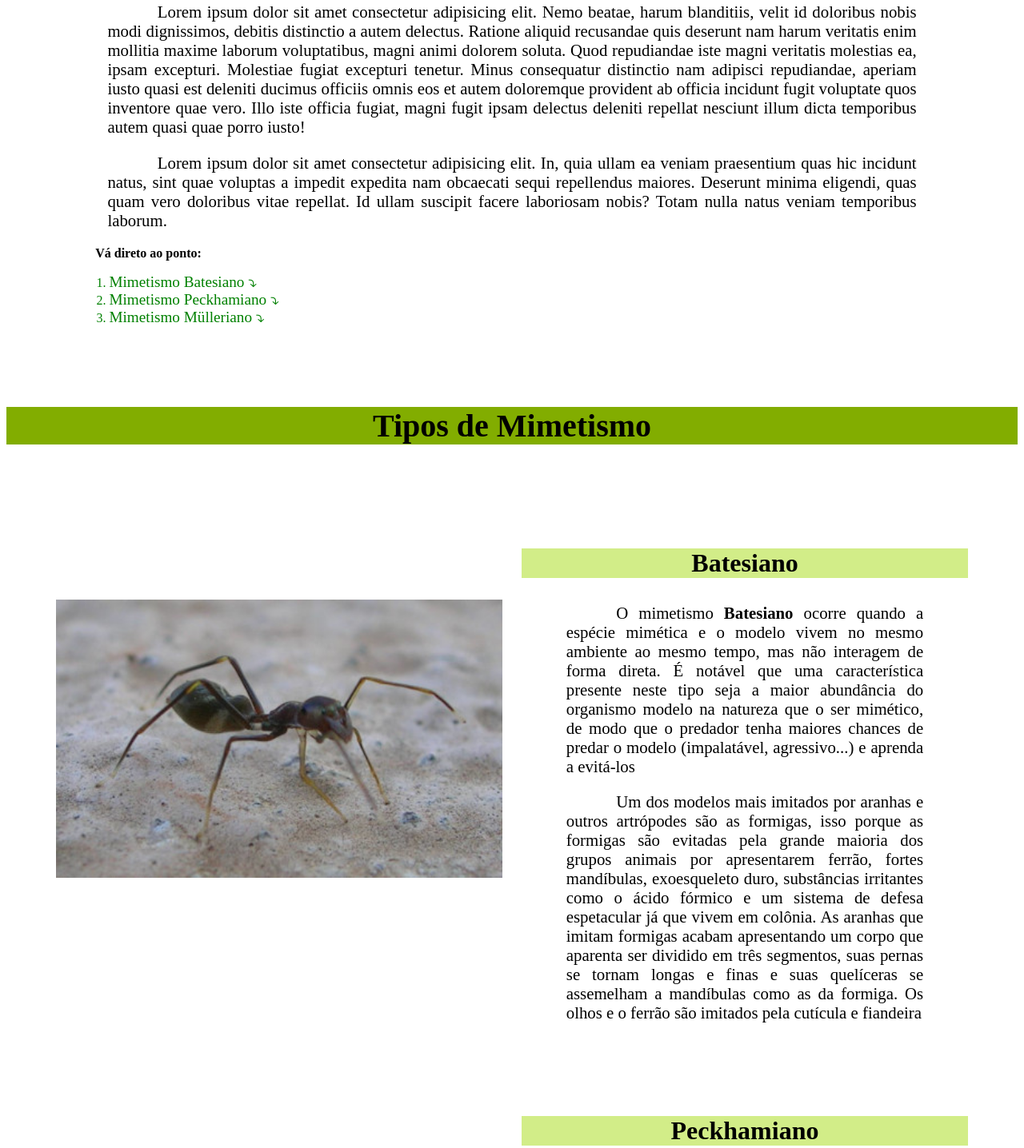
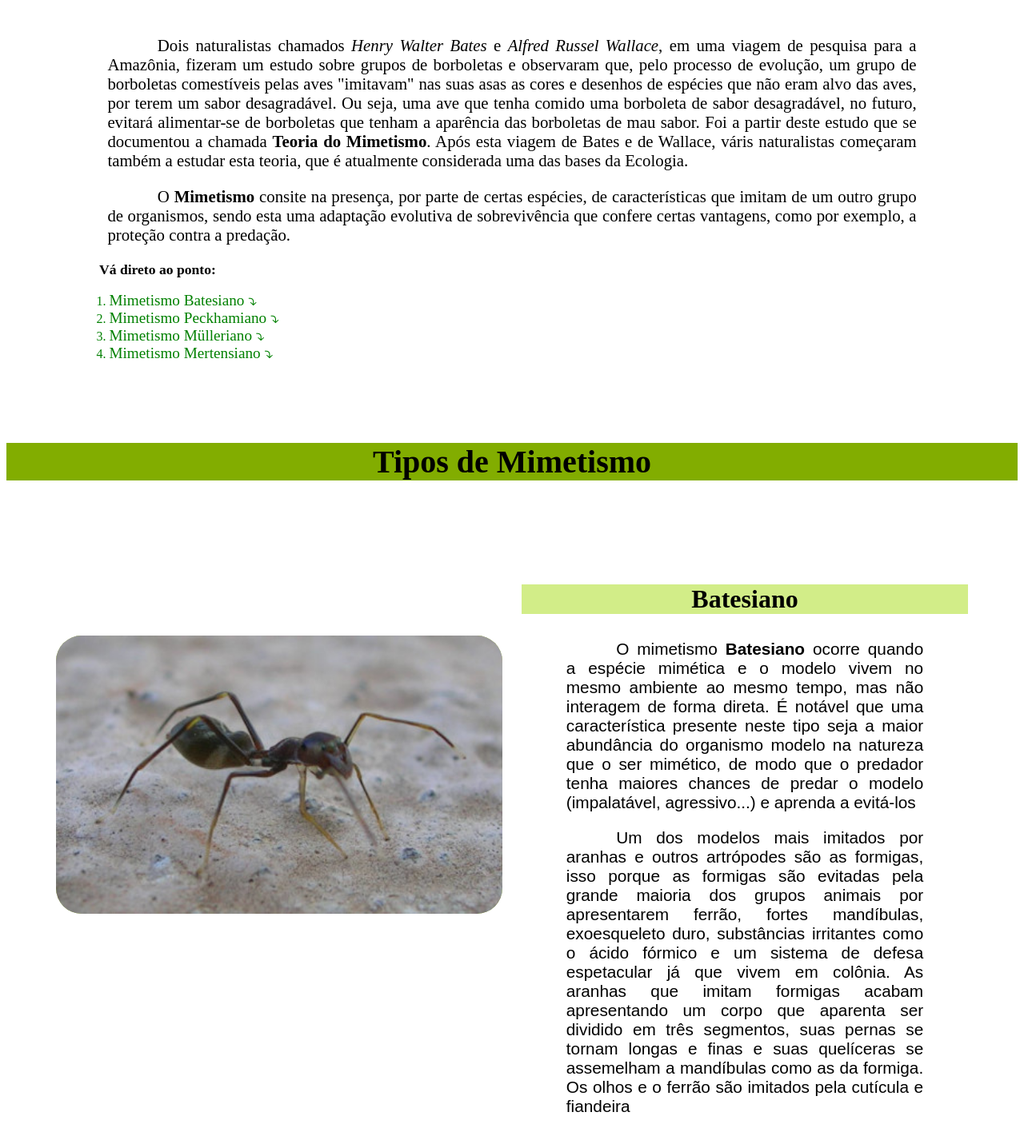
Before and after one commit to Samirjc/ProjetoFrontEnd, a plain HTML site: page mimetismo.html in a window 1280 px wide. Shown: the part 1076-2512 px from the top of the page at 80% size. Drawn offline with Linux system fonts and the light colour scheme.

Commit message:
Atualização conteúdo

```diff
--- a/css/estilo-conteudo.css
+++ b/css/estilo-mimetismo.css
@@ -23,7 +23,7 @@ h3{
 
 #ponto{
     margin-left: 5%;
-    font-size: 100%;
+    font-size: 110%;
 }
 
 p{
@@ -38,13 +38,25 @@ p{
     margin-left: 10%;
     margin-right: 10%;
 }
+
+.apresentacao1{
+    font-size: 1.3em;
+    margin-left: 10%;
+    margin-right: 10%;
+    margin-top: 5%;
+}
+
 .definicao{
     font-size: 1.3em;
+    font-family: Arial;
+    font-weight: normal;
 }
 
 .foto{
     margin-top: 10em;
     width: 100%;
+    border-radius: 2rem;
+    background-color:#82ad00c5 ;
 }
 
 #topo{
@@ -65,6 +77,7 @@ a{
 .link{
     color: green;
     text-decoration: none;
+    font-size: 1em;
 }
 .link:visited{
     color: green;
--- a/mimetismo.html
+++ b/mimetismo.html
@@ -8,7 +8,7 @@
     <title>Mimetismo</title>
     <link rel="stylesheet" href="css/bootstrap-grid.min.css">
     <link rel="stylesheet" href="css/style.css">
-    <link rel="stylesheet" href="css/estilo-conteudo.css">
+    <link rel="stylesheet" href="css/estilo-mimetismo.css">
 </head>
 <body>
     <header>
@@ -27,26 +27,27 @@
 
     <img class="foto" id="topo" src="img/mimetismo.jpg" alt="louva-a-deus">
 
-    <p class="apresentacao">Lorem ipsum dolor sit amet consectetur adipisicing elit. Nemo beatae, harum blanditiis, velit id doloribus nobis modi dignissimos, debitis distinctio a autem delectus. Ratione aliquid recusandae quis deserunt nam harum veritatis enim mollitia maxime laborum voluptatibus, magni animi dolorem soluta. Quod repudiandae iste magni veritatis molestias ea, ipsam excepturi. Molestiae fugiat excepturi tenetur. Minus consequatur distinctio nam adipisci repudiandae, aperiam iusto quasi est deleniti ducimus officiis omnis eos et autem doloremque provident ab officia incidunt fugit voluptate quos inventore quae vero. Illo iste officia fugiat, magni fugit ipsam delectus deleniti repellat nesciunt illum dicta temporibus autem quasi quae porro iusto!
+    <p class="apresentacao1"> Dois naturalistas chamados <i>Henry Walter Bates</i> e <i>Alfred Russel Wallace</i>, em uma viagem de pesquisa para a Amazônia, fizeram um estudo sobre grupos de borboletas e observaram que, pelo processo de evolução, um grupo de borboletas comestíveis pelas aves "imitavam" nas suas asas as cores e desenhos de espécies que não eram alvo das aves, por terem um sabor desagradável. Ou seja, uma ave que tenha comido uma borboleta de sabor desagradável, no futuro, evitará alimentar-se de borboletas que tenham a aparência das borboletas de mau sabor. Foi a partir deste estudo que se documentou a chamada <strong>Teoria do Mimetismo</strong>. Após esta viagem de Bates e de Wallace, váris naturalistas começaram também a estudar esta teoria, que é atualmente considerada uma das bases da Ecologia.
         </p>
-        <p class="apresentacao">Lorem ipsum dolor sit amet consectetur adipisicing elit. In, quia ullam ea veniam praesentium quas hic incidunt natus, sint quae voluptas a impedit expedita nam obcaecati sequi repellendus maiores. Deserunt minima eligendi, quas quam vero doloribus vitae repellat. Id ullam suscipit facere laboriosam nobis? Totam nulla natus veniam temporibus laborum.</p>
+        <p class="apresentacao">O <strong>Mimetismo</strong> consite na presença, por parte de certas espécies, de características que imitam de um outro grupo de organismos, sendo esta uma adaptação evolutiva de sobrevivência que confere certas vantagens, como por exemplo, a proteção contra a predação.</p>
 
         <p id="ponto"><strong>Vá direto ao ponto:</strong></p>
         <ol>
             <li class="link"><a href="#batesiano">Mimetismo Batesiano &#10549;</a></li>
             <li class="link"><a href="#peckhamiano">Mimetismo Peckhamiano &#10549;</a></li>
             <li class="link"><a href="#mulleriano">Mimetismo Mülleriano &#10549;</a></li>
+            <li class="link"><a href="#mertensiano">Mimetismo Mertensiano &#10549;</a></li>
         </ol>
 
         <h2>Tipos de Mimetismo</h2>
 
         <div class="container">
             <section class="row">
-                <div class="col">
+                <div class="col-sm">
                     <img class="foto" src="img/Ant_Mimic_Spider-Pp.jpg" alt="formiga">
                 </div>
 
-                <div class="col">
+                <div class="col-sm">
                     <h3 id="batesiano">Batesiano</h3>
                     <p class="definicao">O mimetismo <strong>Batesiano</strong> ocorre quando a espécie mimética e o modelo vivem no mesmo ambiente ao mesmo tempo, mas não interagem de forma direta. É notável que uma característica presente neste tipo seja a maior abundância do organismo modelo na natureza que o ser mimético, de modo que o predador tenha maiores chances de predar o modelo (impalatável, agressivo...) e aprenda a evitá-los
                      </p>
@@ -71,16 +72,30 @@
                 </div>
             </section>
             <section class="row">
-                <div class="col">
-                    <img class="foto" src="img/borboleta.jpg" alt="borboletas">
+                <div class="col-sm">
+                    <img class="foto" src="img/peckhamianno1.jpg" alt="lagarta-vespa">
                 </div>
 
                 <div class="col">
                     <h3 id="mulleriano">Mülleriano</h3>
-                    <p class="definicao">O mimetismo <strong>Mülleriano</strong> é parecido com o <strong><a class="link" href="#batesiano">Batesiano</a></strong>, mas, neste tipo de mimetismo, a espécie original e a espécie imitadora compartilham sinais defensivos, de coloração, forma e odores, fazendo com que o predador associe a imagem da presa como imprópria para consumo. Porém, esta imagem é compartilhada entre duas espécies, muitas vezes bastante diferentes, fazendo com que nenhuma das duas seja alvo de algum predador.
+                    <p class="definicao">O mimetismo <strong>Mülleriano</strong> é parecido com o <a class="link" href="#batesiano">Batesiano</a>, mas, neste tipo de mimetismo, a espécie original e a espécie imitadora compartilham sinais defensivos, de coloração, forma e odores, fazendo com que o predador associe a imagem da presa como imprópria para consumo. Porém, esta imagem é compartilhada entre duas espécies, muitas vezes bastante diferentes, fazendo com que nenhuma das duas seja alvo de algum predador.
                      </p>
                    <p class="definicao">É o caso da lagarta <i>Euchelia jacobea</i>, com faixas amarelas e negras, e que é rejeitada por aves que se alimentam de insetos, após um contato mínimo, por causa das secreções malcheirosas que estas lagartas emitem pela pele. Assim como há vespas que possuem o mesmo padrão de coloração e que são de mau sabor para as aves. Desta forma, as aves, depos de terem atacado vespas ou lagartas destas espécies, rejeitam qualquer inseto que tenha o mesmo padra de cores.</p>
 
+
+                </div>
+            </section>
+
+            <section class="row">
+                <div class="col-sm">
+                   <img class="foto" src="img/aranha.png" alt="aranha">
+                </div>
+
+
+                  <div class="col-sm">
+                    <h3 id="mertensiano">Mertensiano</h3>
+                    <p class="definicao">Finalmente o mimetismo Mertensiano , onde o imitador, que não tem veneno, imita as cores de um animal venenoso. É o caso da serpente falsa-coral, que é parecida com a coral verdadeira, e, desta forma, consegue afastar e assustar possíveis predadores.</p>
+                    <p class="definicao">Esta curiosa estratégia, que pode ter função defensiva, agressiva ou reprodutiva, desenvolveu-se nos seres vivos pelo processo de evolução ao longo de milhares e milhares de anos, garantindo o sucesso de sobrevivência das espéccies e estabelecendo estranhas e diversas relações de padrões entre seres vivos.</p>
 
                 </div>
             </section>
```
Also changed, not shown: img/peckhamianno1.jpg (added).
